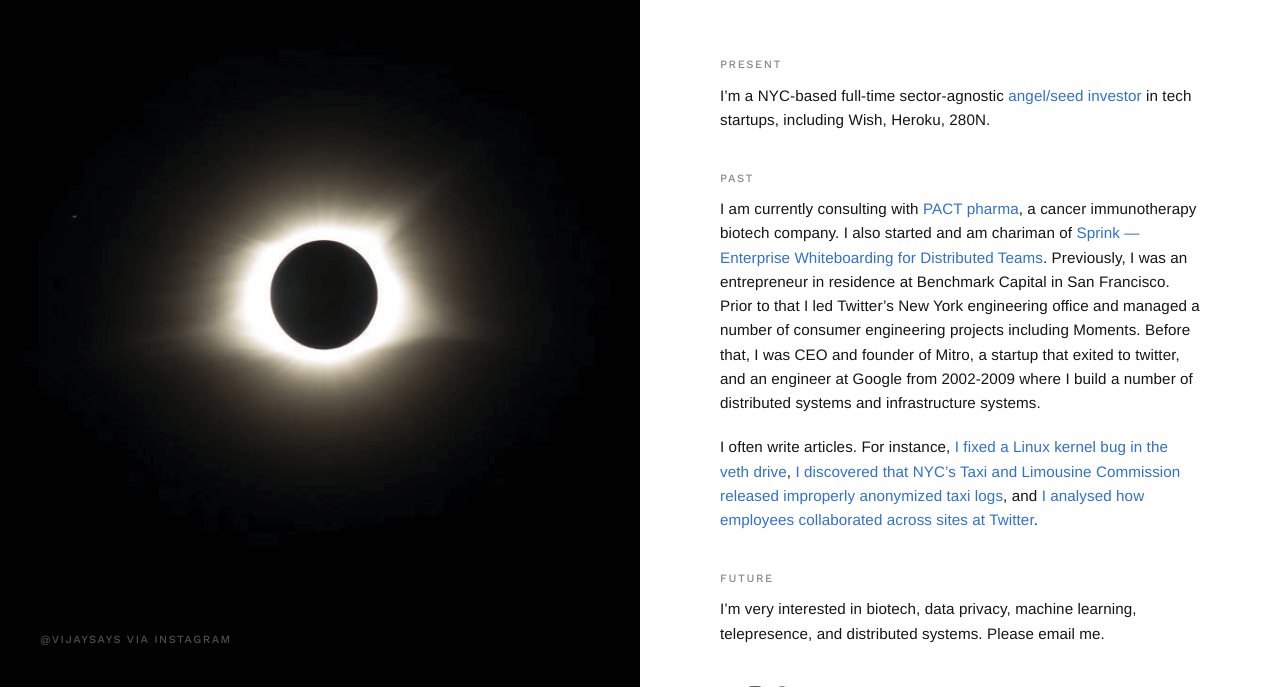
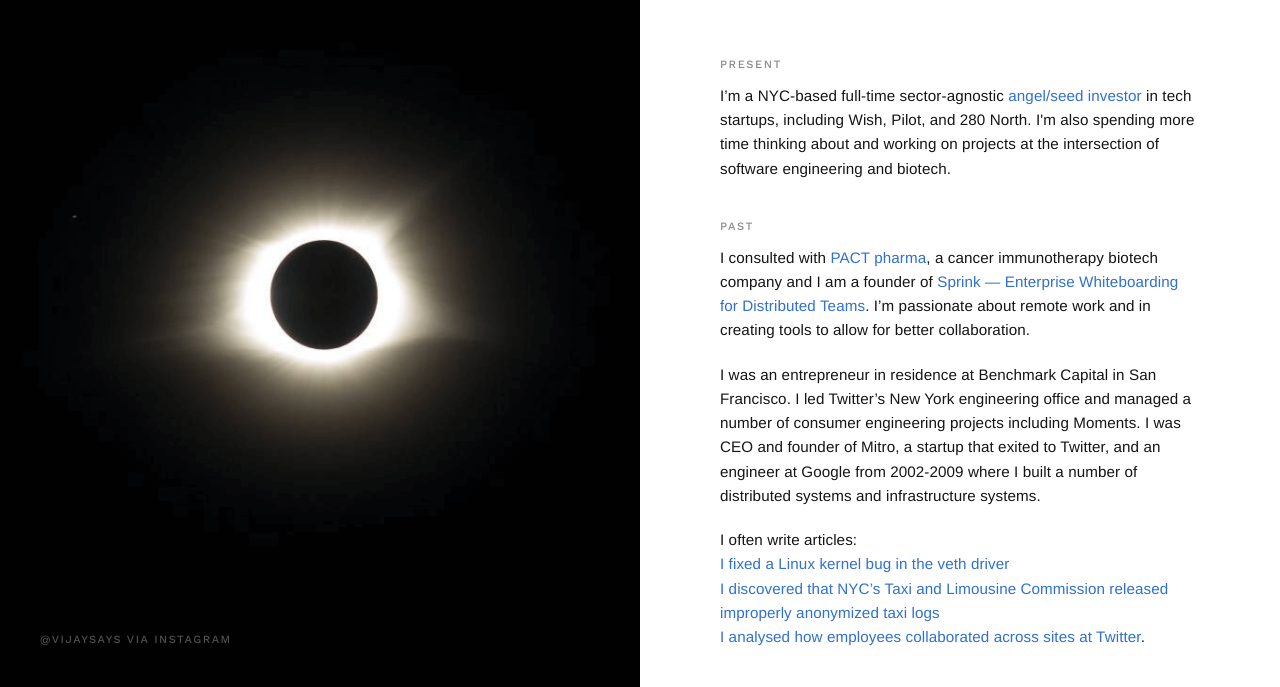
Before and after one commit to vijayp/vijayp-web-public, a plain HTML site: page index.html in a window 1280 px wide. Shown: the part 113-800 px from the top of the page. Drawn offline with nearby package versions, Linux system fonts and the light colour scheme; files whose address does not match are found by name.

Commit message:
fix a few typos and update content

```diff
--- a/index.html
+++ b/index.html
@@ -27,17 +27,22 @@
             </div>
             <div data-aos="fade">
                 <h2>Present</h2>
-                <p>I’m a NYC-based full-time sector-<br class="visible-xs hide-768" />agnostic <a href="https://www.olimaventures.com/">angel/seed investor</a> in tech startups, including Wish, Heroku, 280N. </p>
+                <p>I’m a NYC-based full-time sector-<br class="visible-xs hide-768" />agnostic <a href="https://www.olimaventures.com/">angel/seed investor</a> in tech startups, including Wish, Pilot, and 280 North. I'm also spending more time thinking about and working on projects at the intersection of software engineering and biotech.</p>
             </div>
             <div data-aos="fade">
                 <h2>Past</h2>
-                <p class="with_sub">I am currently consulting with <a href="http://www.pactpharma.com">PACT pharma</a>, a cancer immunotherapy biotech company. I also started and am chariman of <a href="https://www.trysprink.com">Sprink — Enterprise Whiteboarding for Distributed Teams</a>.  Previously, I was an entrepreneur in residence at Benchmark Capital in San Francisco.  Prior to that I led Twitter’s New York engineering office and managed a number of consumer engineering projects including Moments. Before that, I was CEO and founder of Mitro, a startup that exited to twitter,<br class="visible-xs hide-768" /> and an engineer at Google from<br class="visible-xs hide-768" /> 2002-2009 where I build a number of distributed systems and infrastructure systems.</p>
-		<p>I often write articles. For instance, <a href="https://tech.vijayp.ca/linux-kernel-bug-delivers-corrupt-tcp-ip-data-to-mesos-kubernetes-docker-containers-4986f88f7a19">I fixed a Linux kernel bug in the veth drive</a>, <a href="https://tech.vijayp.ca/of-taxis-and-rainbows-f6bc289679a1"> I discovered that NYC’s Taxi and Limousine Commission released improperly anonymized taxi logs</a>, and <a href="https://blog.twitter.com/engineering/en_us/a/2015/improving-communication-across-distributed-teams.html"> I analysed how employees collaborated across sites at Twitter</a>.</p>
+                <p class="with_sub">I consulted with <a href="http://www.pactpharma.com">PACT pharma</a>, a cancer immunotherapy biotech company and I am a founder of <a href="https://www.trysprink.com">Sprink — Enterprise Whiteboarding for Distributed Teams</a>.   I’m passionate about remote work and in creating tools to allow for better collaboration.</p>
+                <p class="with_sub">I was an entrepreneur in residence at Benchmark Capital in San Francisco.  I led Twitter’s New York engineering office and managed a number of consumer engineering projects including Moments. I was CEO and founder of Mitro, a startup that exited to Twitter,<br class="visible-xs hide-768" /> and an engineer at Google from<br class="visible-xs hide-768" /> 2002-2009 where I built a number of distributed systems and infrastructure systems.</p>
+		<p>I often write articles: <span>
+            <br ><a href="https://tech.vijayp.ca/linux-kernel-bug-delivers-corrupt-tcp-ip-data-to-mesos-kubernetes-docker-containers-4986f88f7a19">I fixed a Linux kernel bug in the veth driver</a> </li>
+            <br><a href="https://tech.vijayp.ca/of-taxis-and-rainbows-f6bc289679a1"> I discovered that NYC’s Taxi and Limousine Commission released improperly anonymized taxi logs</a></li>
+            <br> <a href="https://blog.twitter.com/engineering/en_us/a/2015/improving-communication-across-distributed-teams.html"> I analysed how employees collaborated across sites at Twitter</a>.</span>
+        </p>
 
             </div>
             <div data-aos="fade" id="future">
                 <h2>Future</h2>
-                <p>I’m very interested in biotech, data privacy, machine learning, telepresence, and distributed systems. Please email me.</p>
+                <p>I’m very interested in biotech, data privacy, machine learning, telepresence, and distributed systems. Please email me or DM me (<a href="https://www.twitter.com/vijaysays">@vijaysays</a>).</p>
             </div>
             <div data-aos="fade" data-aos-anchor="#future" class="social_icons">
                 <a href="https://www.twitter.com/vijayp" class="icon-twitter"></a>
```
